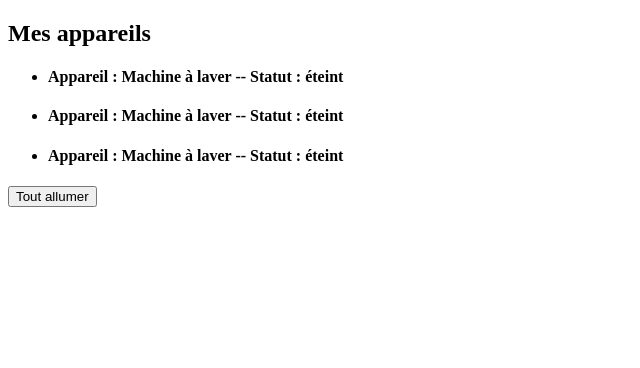
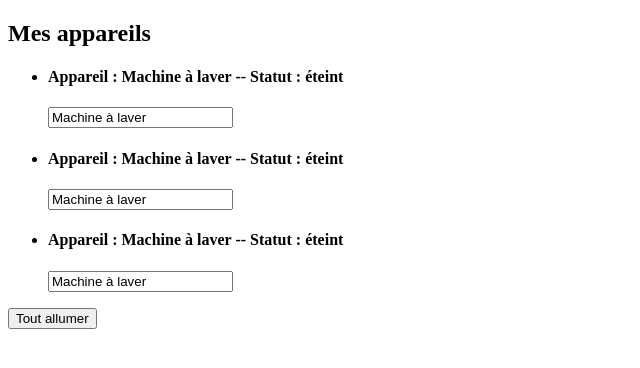
Before and after one commit to moueza/4668271-developpez-des-applications-web-avec-angular, an Angular app in the folder mon-projet-angular/: page / in a window 1280 px wide. Shown: the top 368 px of the page, without its empty margins (0-640 px from the left). Built offline with nearby package versions, Linux system fonts and the light colour scheme.

Commit message:
See #1 gen : server OK ; resolves #20 p2c2d 2-ways d) 2-ways binding ; see #21 Reject not defined when button pressed

```diff
--- a/mon-projet-angular/src/app/app.module.ts
+++ b/mon-projet-angular/src/app/app.module.ts
@@ -4,6 +4,8 @@
 import { AppComponent } from './app.component';
 import { MonPremierComponent } from './mon-premier/mon-premier.component';
 import { AppareilComponent } from './appareil/appareil.component';
+
+import { FormsModule } from '@angular/forms';
 
 @NgModule({
   declarations: [
@@ -12,7 +14,8 @@
     AppareilComponent
   ],
   imports: [
-    BrowserModule
+    BrowserModule,
+    FormsModule
   ],
   providers: [],
   bootstrap: [AppComponent]
--- a/mon-projet-angular/src/app/appareil/appareil.component.html
+++ b/mon-projet-angular/src/app/appareil/appareil.component.html
@@ -1,3 +1,4 @@
 <li class="list-group-item">
   <h4>Appareil : {{ appareilName }} -- Statut : {{ getStatus() }}</h4>
+  <input type="text" class="form-control" [(ngModel)]="appareilName">
 </li>
```
